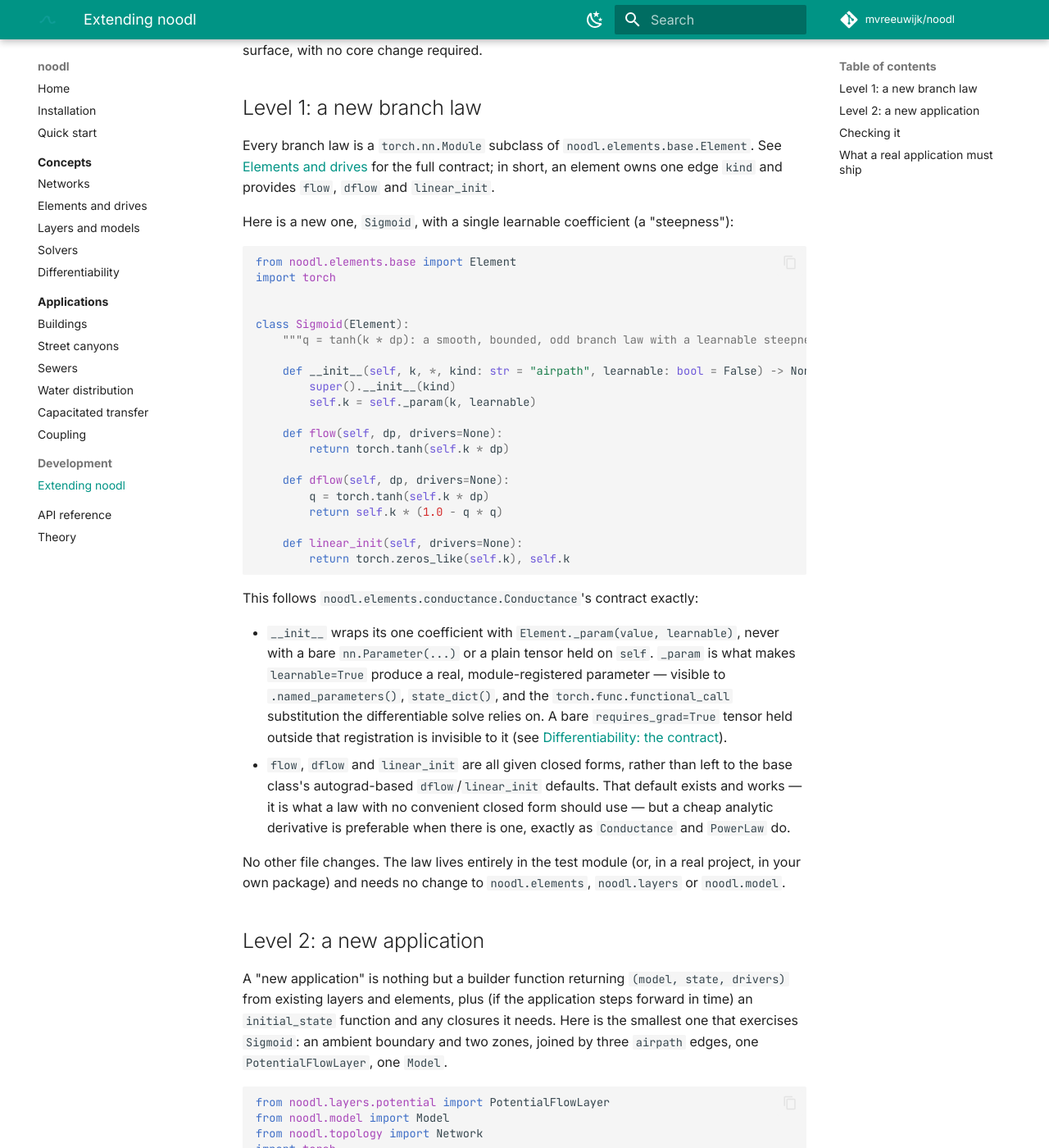
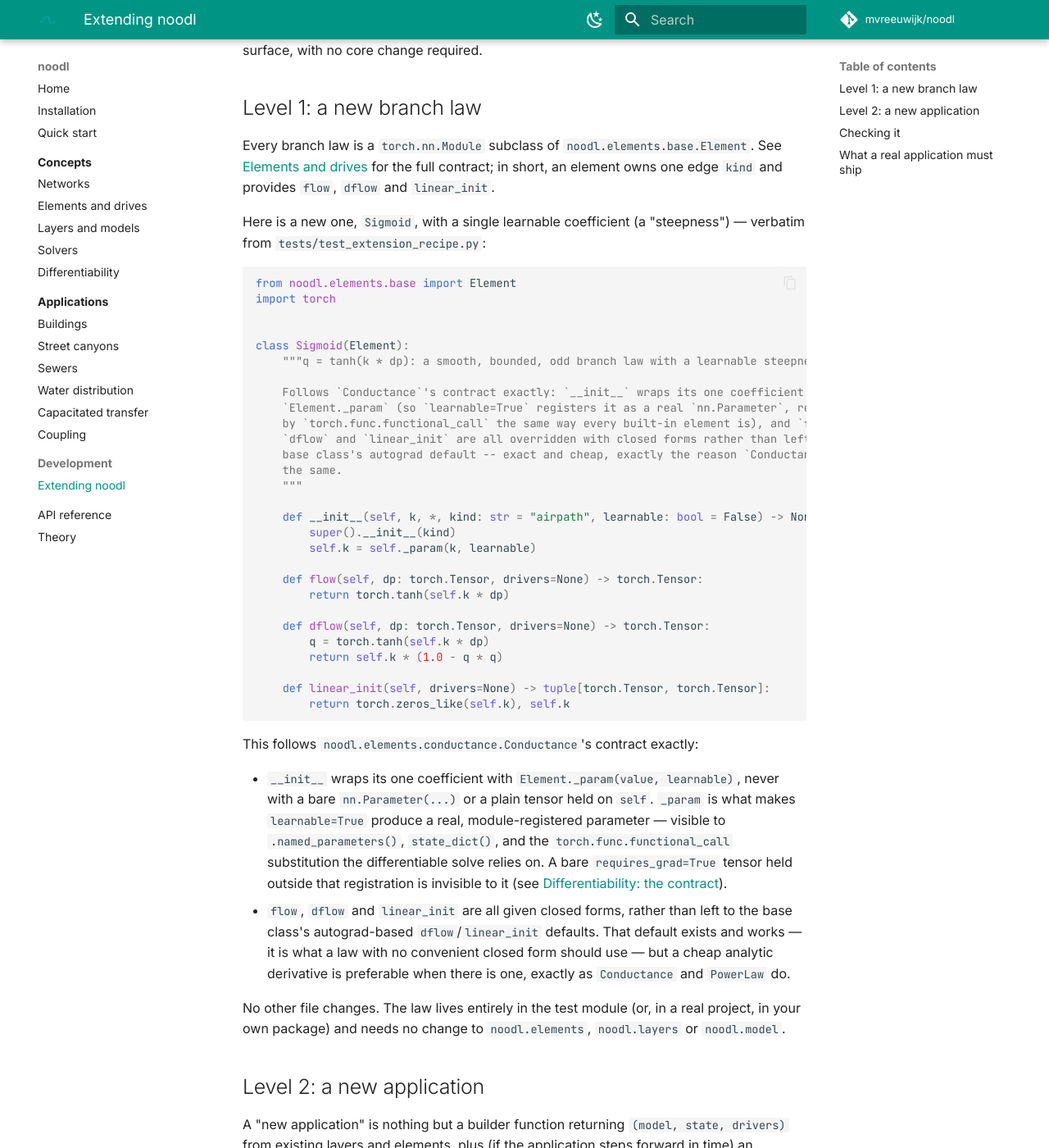
Before and after one commit to mvreeuwijk/noodl, an MkDocs documentation site: the page built from docs/development/extending.md, in a window 1280 px wide and 1400 px high, scrolled down 259 px. Shown: the whole window at 82% size. Built offline with MkDocs 1.6.1 and Material for MkDocs 9.7.7, drawn with Linux system fonts in a browser that asks for light colours; comment, search, counter and statistics services are not loaded; some of the changed text lies outside the part shown.

Commit message:
docs(differentiability): fix round -- strengthen coefficient citations, fix wording
Add gradcheck coverage for carrier, transmission and removal (each parametrised over
scheme, plus a steady variant) to tests/layers/test_transport_coefficients.py per
controller ruling T24-1, and cite all five coefficient families in the "every transport
coefficient is differentiable under every scheme" bullet. Fix a wording error in the
first-order-derivatives bullet (the second-order refusal fires inside backward(), not at
construction time). Make docs/development/extending.md's three code blocks verbatim
copies of tests/test_extension_recipe.py instead of unlabelled paraphrases.

Co-Authored-By: Claude Fable 5.1 <noreply@anthropic.com>

````diff
--- a/docs/development/extending.md
+++ b/docs/development/extending.md
@@ -13,7 +13,8 @@ Every branch law is a `torch.nn.Module` subclass of `noodl.elements.base.Element
 [Elements and drives](../concepts/elements.md#the-element-contract) for the full contract;
 in short, an element owns one edge `kind` and provides `flow`, `dflow` and `linear_init`.
 
-Here is a new one, `Sigmoid`, with a single learnable coefficient (a "steepness"):
+Here is a new one, `Sigmoid`, with a single learnable coefficient (a "steepness") — verbatim
+from `tests/test_extension_recipe.py`:
 
 ```python
 from noodl.elements.base import Element
@@ -21,20 +22,28 @@ import torch
 
 
 class Sigmoid(Element):
-    """q = tanh(k * dp): a smooth, bounded, odd branch law with a learnable steepness `k`."""
+    """q = tanh(k * dp): a smooth, bounded, odd branch law with a learnable steepness `k`.
+
+    Follows `Conductance`'s contract exactly: `__init__` wraps its one coefficient with
+    `Element._param` (so `learnable=True` registers it as a real `nn.Parameter`, reachable
+    by `torch.func.functional_call` the same way every built-in element is), and `flow`,
+    `dflow` and `linear_init` are all overridden with closed forms rather than left to the
+    base class's autograd default -- exact and cheap, exactly the reason `Conductance` does
+    the same.
+    """
 
     def __init__(self, k, *, kind: str = "airpath", learnable: bool = False) -> None:
         super().__init__(kind)
         self.k = self._param(k, learnable)
 
-    def flow(self, dp, drivers=None):
+    def flow(self, dp: torch.Tensor, drivers=None) -> torch.Tensor:
         return torch.tanh(self.k * dp)
 
-    def dflow(self, dp, drivers=None):
+    def dflow(self, dp: torch.Tensor, drivers=None) -> torch.Tensor:
         q = torch.tanh(self.k * dp)
         return self.k * (1.0 - q * q)
 
-    def linear_init(self, drivers=None):
+    def linear_init(self, drivers=None) -> tuple[torch.Tensor, torch.Tensor]:
         return torch.zeros_like(self.k), self.k
 ```
 
@@ -61,7 +70,7 @@ A "new application" is nothing but a builder function returning `(model, state,
 existing layers and elements, plus (if the application steps forward in time) an
 `initial_state` function and any closures it needs. Here is the smallest one that exercises
 `Sigmoid`: an ambient boundary and two zones, joined by three `airpath` edges, one
-`PotentialFlowLayer`, one `Model`.
+`PotentialFlowLayer`, one `Model`. Verbatim from `tests/test_extension_recipe.py`:
 
 ```python
 from noodl.layers.potential import PotentialFlowLayer
@@ -73,6 +82,13 @@ F64 = torch.float64
 
 
 def build_two_zone(*, learnable: bool = True):
+    """(model, state, drivers) for the smallest network the new law can be checked on.
+
+    ambient (boundary) -> z1 -> z2 -> ambient, three `airpath` edges, one `Sigmoid` element
+    covering all three (steepness `k`, shape (3,)). One `PotentialFlowLayer`, one `Model`.
+    No `TransportLayer`, no closures: nothing here needs one, and the guide's point is the
+    smallest network that exercises the new law, not a full application.
+    """
     net = Network(dtype=F64)
     net.add_node("ambient")
     net.add_node("z1")
@@ -120,13 +136,16 @@ real application adds more of the same kind of thing, in a fixed place:
 ## Checking it
 
 The test itself does two things with `build_two_zone`, both cheap sanity checks a new law and
-a new network should always pass before anything more elaborate is built on them:
+a new network should always pass before anything more elaborate is built on them. Verbatim
+from `tests/test_extension_recipe.py`:
 
 ```python
 def test_interior_flow_balance_and_gradcheck_through_the_new_law():
     model, state, drivers = build_two_zone()
 
     new_state = model.steady(state, drivers)
+    assert new_state["air.phi"].shape == (3,)
+
     residual = model.residuals(new_state, drivers)["air"]
     torch.testing.assert_close(
         residual, torch.zeros_like(residual), atol=1e-10, rtol=0.0
````
Also changed, not shown: docs/concepts/differentiability.md (+11 -6 lines), 1 other file.
